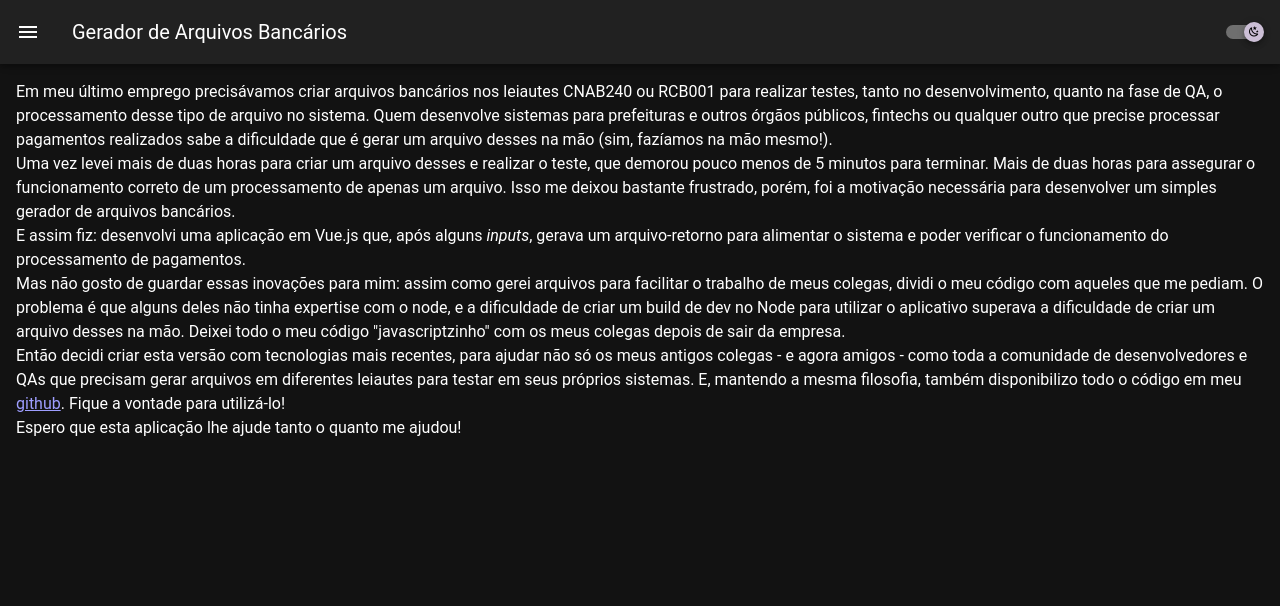
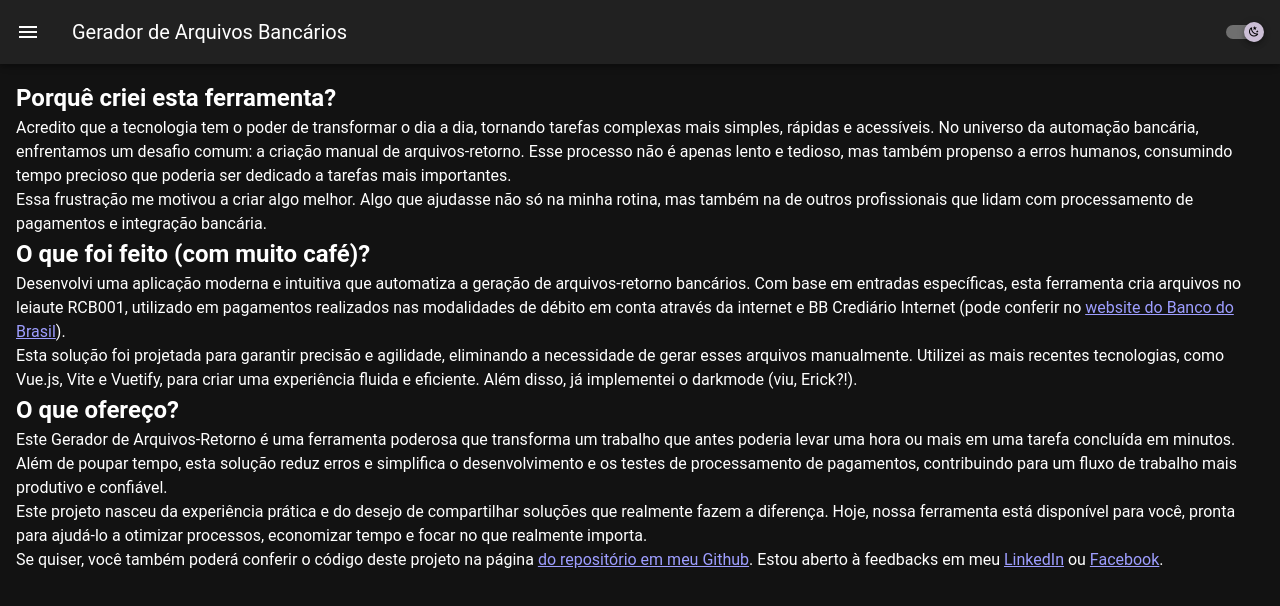
Before and after one commit to ratto/arquivo-bancario-generator, a Vue app: page / in a window 1280 px wide. Shown: the top 606 px of the page. Built offline with nearby package versions, Linux system fonts and the light colour scheme; no server answers.

Commit message:
Página Home renovada; links movidos para arquivo .env

```diff
--- a/package.json
+++ b/package.json
@@ -12,6 +12,7 @@
     "preview": "vite preview"
   },
   "dependencies": {
+    "dotenv": "^16.4.7",
     "i18n": "^0.15.1",
     "pinia": "^2.3.0",
     "save": "^2.9.0",
--- a/src/views/AboutView.vue
+++ b/src/views/AboutView.vue
@@ -1,6 +1,6 @@
 <script setup lang="ts">
-const donateUrl = 'https://www.paypal.com/donate/?hosted_button_id=8RE442ASFC2PS';
-const repositorioUrl = 'https://github.com/ratto/arquivo-bancario-generator';
+const donateUrl = import.meta.env.VITE_DONATE_URL;
+const repositorioUrl = import.meta.env.VITE_REPOSITORIO_URL;
 </script>
 
 <template>
--- a/src/views/HomeView.vue
+++ b/src/views/HomeView.vue
@@ -1,38 +1,52 @@
-<script setup lang="ts"></script>
+<script setup lang="ts">
+const leiautesArquivoUrl = 'https://www.bb.com.br/site/pro-seu-negocio/aplicativos-leiautes-de-arquivos/';
+const repositorioUrl = import.meta.env.VITE_REPOSITORIO_URL;
+const facebookUrl = import.meta.env.VITE_FACEBOOK_URL;
+const linkedInUrl = import.meta.env.VITE_LINKEDIN_URL;
+</script>
 
 <template>
   <div id="home-view">
-    <h1 class="d-sr-only">Página Inicial</h1>
+    <h1 class="d-sr-only">Home</h1>
+    <h2>Porquê criei esta ferramenta?</h2>
     <p>
-      Em meu último emprego precisávamos criar arquivos bancários nos leiautes CNAB240 ou RCB001 para realizar testes,
-      tanto no desenvolvimento, quanto na fase de QA, o processamento desse tipo de arquivo no sistema. Quem desenvolve
-      sistemas para prefeituras e outros órgãos públicos, fintechs ou qualquer outro que precise processar pagamentos
-      realizados sabe a dificuldade que é gerar um arquivo desses na mão (sim, fazíamos na mão mesmo!).
+      Acredito que a tecnologia tem o poder de transformar o dia a dia, tornando tarefas complexas mais simples, rápidas
+      e acessíveis. No universo da automação bancária, enfrentamos um desafio comum: a criação manual de
+      arquivos-retorno. Esse processo não é apenas lento e tedioso, mas também propenso a erros humanos, consumindo
+      tempo precioso que poderia ser dedicado a tarefas mais importantes.
     </p>
     <p>
-      Uma vez levei mais de duas horas para criar um arquivo desses e realizar o teste, que demorou pouco menos de 5
-      minutos para terminar. Mais de duas horas para assegurar o funcionamento correto de um processamento de apenas um
-      arquivo. Isso me deixou bastante frustrado, porém, foi a motivação necessária para desenvolver um simples gerador
-      de arquivos bancários.
+      Essa frustração me motivou a criar algo melhor. Algo que ajudasse não só na minha rotina, mas também na de outros
+      profissionais que lidam com processamento de pagamentos e integração bancária.
+    </p>
+    <h2>O que foi feito (com muito café)?</h2>
+    <p>
+      Desenvolvi uma aplicação moderna e intuitiva que automatiza a geração de arquivos-retorno bancários. Com base em
+      entradas específicas, esta ferramenta cria arquivos no leiaute RCB001, utilizado em pagamentos realizados nas
+      modalidades de débito em conta através da internet e BB Crediário Internet (pode conferir no
+      <a :href="leiautesArquivoUrl" target="_blank">website do Banco do Brasil</a>).
     </p>
     <p>
-      E assim fiz: desenvolvi uma aplicação em Vue.js que, após alguns <i>inputs</i>, gerava um arquivo-retorno para
-      alimentar o sistema e poder verificar o funcionamento do processamento de pagamentos.
+      Esta solução foi projetada para garantir precisão e agilidade, eliminando a necessidade de gerar esses arquivos
+      manualmente. Utilizei as mais recentes tecnologias, como Vue.js, Vite e Vuetify, para criar uma experiência fluida
+      e eficiente. Além disso, já implementei o darkmode (viu, Erick?!).
+    </p>
+    <h2>O que ofereço?</h2>
+    <p>
+      Este Gerador de Arquivos-Retorno é uma ferramenta poderosa que transforma um trabalho que antes poderia levar uma
+      hora ou mais em uma tarefa concluída em minutos. Além de poupar tempo, esta solução reduz erros e simplifica o
+      desenvolvimento e os testes de processamento de pagamentos, contribuindo para um fluxo de trabalho mais produtivo
+      e confiável.
     </p>
     <p>
-      Mas não gosto de guardar essas inovações para mim: assim como gerei arquivos para facilitar o trabalho de meus
-      colegas, dividi o meu código com aqueles que me pediam. O problema é que alguns deles não tinha expertise com o
-      node, e a dificuldade de criar um build de dev no Node para utilizar o aplicativo superava a dificuldade de criar
-      um arquivo desses na mão. Deixei todo o meu código "javascriptzinho" com os meus colegas depois de sair da
-      empresa.
+      Este projeto nasceu da experiência prática e do desejo de compartilhar soluções que realmente fazem a diferença.
+      Hoje, nossa ferramenta está disponível para você, pronta para ajudá-lo a otimizar processos, economizar tempo e
+      focar no que realmente importa.
     </p>
     <p>
-      Então decidi criar esta versão com tecnologias mais recentes, para ajudar não só os meus antigos colegas - e agora
-      amigos - como toda a comunidade de desenvolvedores e QAs que precisam gerar arquivos em diferentes leiautes para
-      testar em seus próprios sistemas. E, mantendo a mesma filosofia, também disponibilizo todo o código em meu
-      <a href="https://github.com/ratto/arquivo-bancario-generator" target="_blank">github</a>. Fique a vontade para
-      utilizá-lo!
+      Se quiser, você também poderá conferir o código deste projeto na página
+      <a :href="repositorioUrl" target="_blank">do repositório em meu Github</a>. Estou aberto à feedbacks em meu
+      <a :href="linkedInUrl" target="_blank">LinkedIn</a> ou <a :href="facebookUrl" target="_blank">Facebook</a>.
     </p>
-    <p>Espero que esta aplicação lhe ajude tanto o quanto me ajudou!</p>
   </div>
 </template>
--- a/vite.config.ts
+++ b/vite.config.ts
@@ -1,8 +1,14 @@
 /// <reference types="vitest" />
 import { defineConfig } from 'vite';
 import vue from '@vitejs/plugin-vue';
+import dotenv from 'dotenv';
+
+dotenv.config({ path: './.env' });
 
 // https://vite.dev/config/
 export default defineConfig({
   plugins: [vue()],
+  define: {
+    'process.env': process.env,
+  },
 });
```
Also changed, not shown: 1 other file (tests, documents, lock files or other folders).
